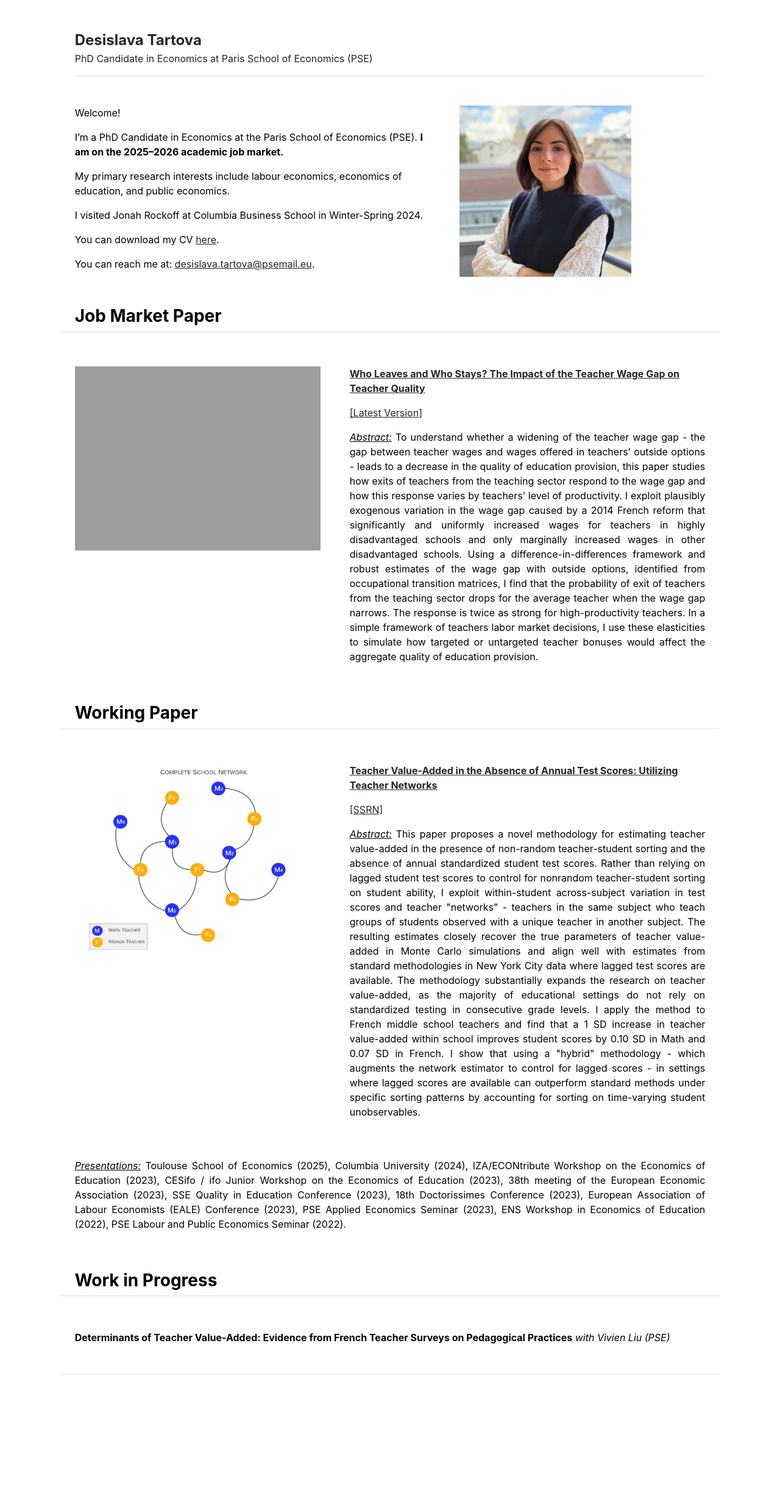
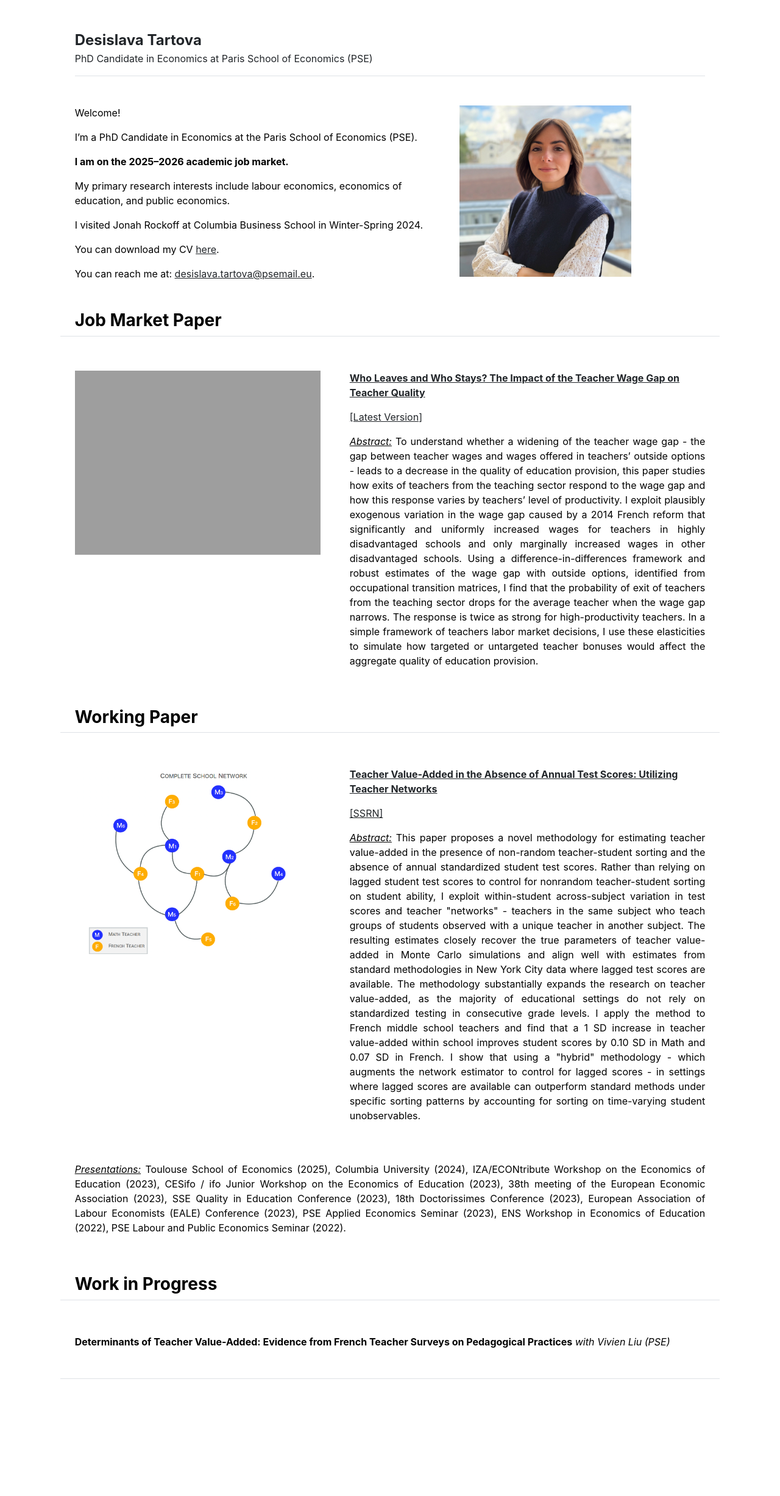
Before and after one commit to desislavatartova/desislavatartova.github.io, a Jekyll site: the page built from index.md, in a window 1280 px wide. Shown: the whole page at 61% size. Built offline with Jekyll 4.4.1, drawn with Linux system fonts in a browser that asks for light colours.

```diff
--- a/_layouts/home.html
+++ b/_layouts/home.html
@@ -6,7 +6,8 @@ layout: default
   <div class="col-md-7">
 <!--    <h3 class="fw-bold">About me</h3>
 -->    Welcome! <p></p>
-    I’m a PhD Candidate in Economics at the Paris School of Economics (PSE). <b>I am on the 2025–2026 academic job market.</b><p></p>
+    I’m a PhD Candidate in Economics at the Paris School of Economics (PSE). <p></p>
+    <b>I am on the 2025–2026 academic job market.</b><p></p>
     My primary research interests include labour economics, economics of education, and public economics. <p></p>
     I visited Jonah Rockoff at Columbia Business School in Winter-Spring 2024. <p></p>
     You can download my CV <a href="http://desislavatartova.github.io/pdf/CV_DTARTOVA.pdf" target="_blank">here</a>.
```
